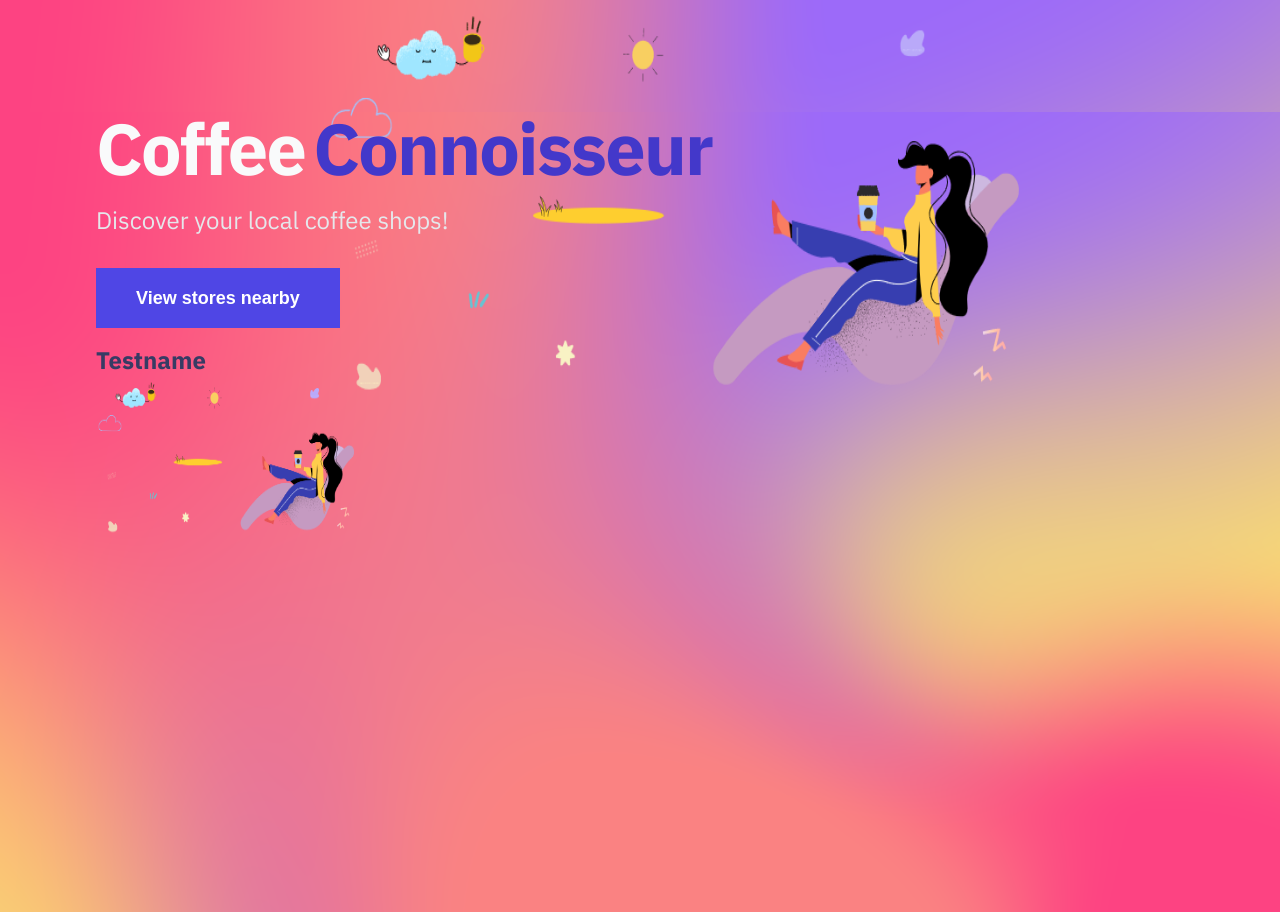
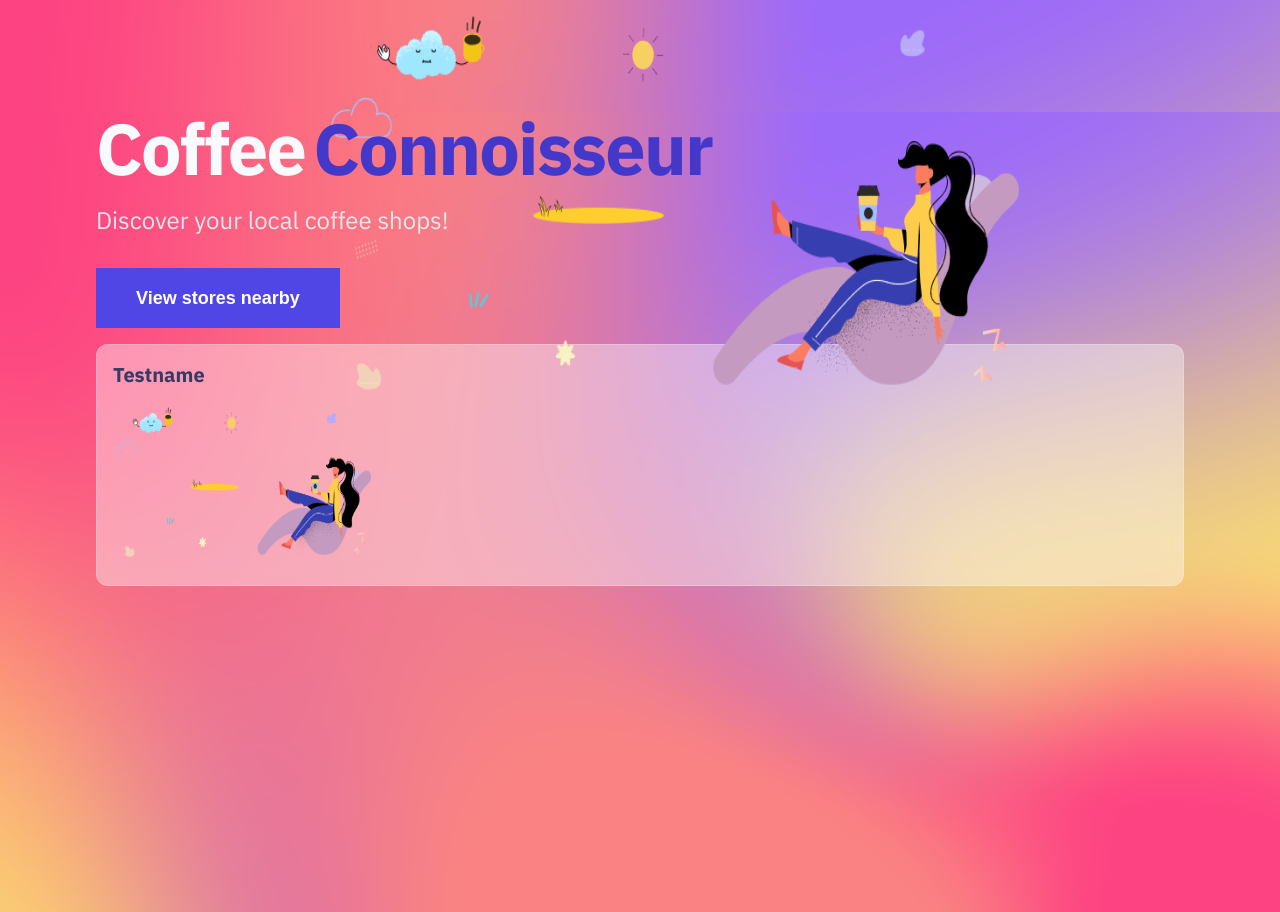
Before and after one commit to Jascha-Biederstedt/coffee-connoisseur, a Next.js app: page / in a window 1280 px wide. Built offline with nearby package versions, Linux system fonts and the light colour scheme.

Commit message:
Style card component

```diff
--- a/components/Card.js
+++ b/components/Card.js
@@ -1,17 +1,29 @@
 import React from 'react';
 import Link from 'next/link';
 import Image from 'next/image';
+import cls from 'classnames';
+
+import styles from './card.module.css';
 
 const Card = ({ href, imgUrl, name }) => {
   return (
-    <div>
-      <Link href={href}>
-        <a>
-          <h2>{name}</h2>
-          <Image src={imgUrl} width={260} height={160} />
-        </a>
-      </Link>
-    </div>
+    <Link href={href}>
+      <a className={styles.cardLink}>
+        <div className={cls('glass', styles.container)}>
+          <div className={styles.cardHeaderWrapper}>
+            <h2 className={styles.cardHeader}>{name}</h2>
+          </div>
+          <div className={styles.cardImageWrapper}>
+            <Image
+              className={styles.cardImage}
+              src={imgUrl}
+              width={260}
+              height={160}
+            />
+          </div>
+        </div>
+      </a>
+    </Link>
   );
 };
 
--- /dev/null
+++ b/components/card.module.css
@@ -0,0 +1,56 @@
+.cardLink {
+  margin: auto;
+  --tw-shadow: 0 20px 25px -5px rgba(0, 0, 0, 0.1),
+    0 10px 10px -5px rgba(0, 0, 0, 0.04);
+  box-shadow: 0 0 transparent, 0 0 #0000, 0 0 transparent, 0 0 #0000,
+    0 0 transparent;
+
+  border-color: var(--text-white-100);
+  border-radius: 0.75rem /* 12px */;
+}
+
+.container {
+  border-radius: 0.75rem /* 12px */;
+  padding-top: 0.25rem /* 4px */;
+  padding-bottom: 0.25rem /* 4px */;
+  padding-bottom: 1.25rem /* 20px */;
+  padding-left: 1rem /* 16px */;
+  padding-right: 1rem /* 16px */;
+
+  backdrop-filter: blur(10px);
+}
+
+.cardHeaderWrapper {
+  margin-top: 0.75rem /* 12px */;
+  margin-bottom: 0.75rem /* 12px */;
+}
+
+.cardHeader {
+  text-overflow: ellipsis;
+  white-space: nowrap;
+  font-size: 1.25rem /* 20px */;
+  line-height: 1.75rem /* 28px */;
+  font-weight: 800;
+  overflow: hidden;
+  width: 16rem /* 256px */;
+}
+
+.cardImageWrapper {
+  color: var(--text-white-100);
+}
+
+.cardImage {
+  border-radius: 0.75rem /* 12px */;
+}
+
+@media (min-width: 1024px) {
+  .cardHeader {
+    width: 16rem /* 256px */;
+  }
+}
+
+@media (min-width: 768px) {
+  .cardHeader {
+    width: 16rem /* 256px */;
+  }
+}
--- a/package.json
+++ b/package.json
@@ -9,6 +9,7 @@
     "lint": "next lint"
   },
   "dependencies": {
+    "classnames": "^2.3.1",
     "next": "12.1.0",
     "react": "^17.0.2",
     "react-dom": "^17.0.2"
```
Also changed, not shown: components/card.modul.css (deleted), 1 other file (tests, documents, lock files or other folders).
